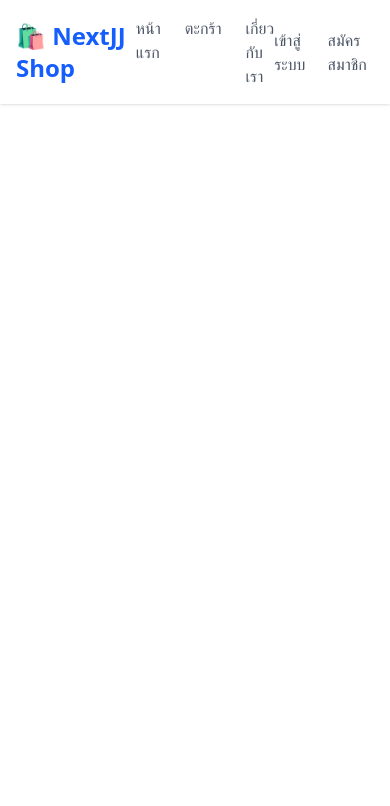
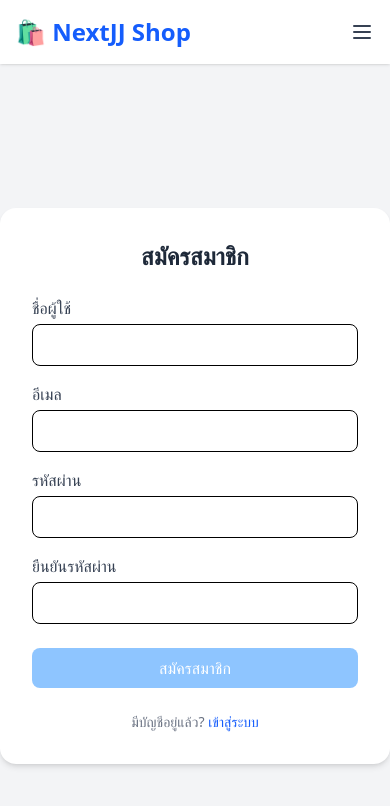
Before and after one commit to Nextjingjing/nextjj-ecommerce-frontend, a React (Vite) app: page /register in a window 390 px wide. Shown: the top 806 px of the page. Built offline with nearby package versions, Linux system fonts and the light colour scheme; no server answers.

Commit message:
add responsive

```diff
--- a/src/app.tsx
+++ b/src/app.tsx
@@ -3,6 +3,7 @@ import HomePage from "./pages/HomePage";
 import LoginPage from "./pages/LoginPage";
 import Header from "./components/Header";
 import { AuthProvider } from "./contexts/AuthContext";
+import RegisterPage from "./pages/RegisterPage";
 
 function App() {
   return (
@@ -12,6 +13,7 @@ function App() {
         <Routes>
           <Route path="/" element={<HomePage />} />
           <Route path="/login" element={<LoginPage />} />
+          <Route path="/register" element={<RegisterPage />} />
         </Routes>
       </Router>
     </AuthProvider>
--- a/src/components/Header.tsx
+++ b/src/components/Header.tsx
@@ -1,3 +1,4 @@
+import { useState } from "react";
 import { Link, NavLink, useNavigate } from "react-router-dom";
 import { useAuth } from "../contexts/AuthContext";
 import { logout as apiLogout } from "../api/authApi";
@@ -5,6 +6,7 @@ import { logout as apiLogout } from "../api/authApi";
 export default function Header() {
   const { username, logout } = useAuth();
   const navigate = useNavigate();
+  const [menuOpen, setMenuOpen] = useState(false);
 
   const handleLogout = async () => {
     try {
@@ -14,17 +16,54 @@ export default function Header() {
     } finally {
       logout();
       navigate("/login");
+      setMenuOpen(false);
     }
   };
+
+  const toggleMenu = () => setMenuOpen((prev) => !prev);
 
   return (
     <header className="bg-white shadow-sm sticky top-0 z-50">
       <nav className="max-w-6xl mx-auto flex items-center justify-between p-4">
-        <Link to="/" className="text-2xl font-bold text-blue-600">
+        {/* โลโก้ */}
+        <Link
+          to="/"
+          className="text-2xl font-bold text-blue-600 flex items-center gap-2"
+          onClick={() => setMenuOpen(false)}
+        >
           🛍️ NextJJ Shop
         </Link>
 
-        <div className="flex space-x-6">
+        {/* ปุ่ม hamburger (แสดงเฉพาะมือถือ) */}
+        <button
+          className="md:hidden text-gray-700 focus:outline-none"
+          onClick={toggleMenu}
+        >
+          {menuOpen ? (
+            <svg
+              xmlns="http://www.w3.org/2000/svg"
+              className="h-6 w-6"
+              fill="none"
+              viewBox="0 0 24 24"
+              stroke="currentColor"
+            >
+              <path strokeLinecap="round" strokeLinejoin="round" strokeWidth={2} d="M6 18L18 6M6 6l12 12" />
+            </svg>
+          ) : (
+            <svg
+              xmlns="http://www.w3.org/2000/svg"
+              className="h-6 w-6"
+              fill="none"
+              viewBox="0 0 24 24"
+              stroke="currentColor"
+            >
+              <path strokeLinecap="round" strokeLinejoin="round" strokeWidth={2} d="M4 6h16M4 12h16M4 18h16" />
+            </svg>
+          )}
+        </button>
+
+        {/* เมนูหลัก (desktop) */}
+        <div className="hidden md:flex space-x-6">
           <NavLink
             to="/"
             end
@@ -36,7 +75,6 @@ export default function Header() {
           >
             หน้าแรก
           </NavLink>
-
           <NavLink
             to="/cart"
             className={({ isActive }) =>
@@ -47,7 +85,6 @@ export default function Header() {
           >
             ตะกร้า
           </NavLink>
-
           <NavLink
             to="/about"
             className={({ isActive }) =>
@@ -60,10 +97,11 @@ export default function Header() {
           </NavLink>
         </div>
 
-        <div className="flex items-center space-x-4">
+        {/* เมนูผู้ใช้ (desktop) */}
+        <div className="hidden md:flex items-center space-x-4">
           {username ? (
             <>
-              <span className="text-gray-700 font-medium">
+              <span className="text-gray-700 font-medium whitespace-nowrap">
                 👋 สวัสดี, {username}
               </span>
               <button
@@ -91,6 +129,67 @@ export default function Header() {
           )}
         </div>
       </nav>
+
+      {/* เมนูมือถือ */}
+      {menuOpen && (
+        <div className="md:hidden bg-white shadow-inner border-t border-gray-100 flex flex-col space-y-2 px-4 pb-4 animate-slide-down">
+          <NavLink
+            to="/"
+            end
+            onClick={() => setMenuOpen(false)}
+            className="py-2 text-gray-700 font-medium hover:text-blue-600"
+          >
+            หน้าแรก
+          </NavLink>
+          <NavLink
+            to="/cart"
+            onClick={() => setMenuOpen(false)}
+            className="py-2 text-gray-700 font-medium hover:text-blue-600"
+          >
+            ตะกร้า
+          </NavLink>
+          <NavLink
+            to="/about"
+            onClick={() => setMenuOpen(false)}
+            className="py-2 text-gray-700 font-medium hover:text-blue-600"
+          >
+            เกี่ยวกับเรา
+          </NavLink>
+
+          <div className="border-t border-gray-200 pt-2 mt-2">
+            {username ? (
+              <>
+                <span className="block text-gray-700 font-medium py-1">
+                  👋 {username}
+                </span>
+                <button
+                  onClick={handleLogout}
+                  className="w-full bg-red-500 text-white py-2 rounded-lg hover:bg-red-600 transition"
+                >
+                  ออกจากระบบ
+                </button>
+              </>
+            ) : (
+              <>
+                <NavLink
+                  to="/login"
+                  onClick={() => setMenuOpen(false)}
+                  className="block py-2 text-gray-700 font-medium hover:text-blue-600"
+                >
+                  เข้าสู่ระบบ
+                </NavLink>
+                <NavLink
+                  to="/register"
+                  onClick={() => setMenuOpen(false)}
+                  className="block py-2 text-gray-700 font-medium hover:text-blue-600"
+                >
+                  สมัครสมาชิก
+                </NavLink>
+              </>
+            )}
+          </div>
+        </div>
+      )}
     </header>
   );
 }
--- /dev/null
+++ b/src/pages/RegisterPage.tsx
@@ -0,0 +1,164 @@
+import { useState } from "react";
+import { useNavigate } from "react-router-dom";
+import { register as apiRegister } from "../api/authApi";
+import { useAuth } from "../contexts/AuthContext";
+
+export default function RegisterPage() {
+  const navigate = useNavigate();
+  const { login } = useAuth();
+  const [formData, setFormData] = useState({
+    username: "",
+    email: "",
+    password: "",
+    confirmPassword: "",
+  });
+  const [message, setMessage] = useState("");
+  const [loading, setLoading] = useState(false);
+
+  // ตรวจสอบว่ารหัสผ่านตรงกันไหม
+  const passwordsMatch =
+    formData.password === formData.confirmPassword &&
+    formData.password.length >= 6;
+
+  const handleChange = (e: React.ChangeEvent<HTMLInputElement>) => {
+    setFormData({ ...formData, [e.target.name]: e.target.value });
+  };
+
+  const handleRegister = async (e: React.FormEvent) => {
+    e.preventDefault();
+    setMessage("");
+
+    if (!passwordsMatch) {
+      setMessage("รหัสผ่านไม่ตรงกัน");
+      return;
+    }
+
+    setLoading(true);
+
+    try {
+      const res = await apiRegister({
+        username: formData.username,
+        email: formData.email,
+        password: formData.password,
+      });
+
+      if (res.status === "success") {
+        login(formData.username);
+        setMessage("สมัครสมาชิกสำเร็จ! กำลังเข้าสู่ระบบ...");
+        setTimeout(() => navigate("/"), 1000);
+      } else {
+        setMessage(res.message || "สมัครสมาชิกไม่สำเร็จ");
+      }
+    } catch (error: any) {
+      console.error(error);
+      setMessage("เกิดข้อผิดพลาด กรุณาลองใหม่อีกครั้ง");
+    } finally {
+      setLoading(false);
+    }
+  };
+
+  return (
+    <div className="flex items-center justify-center min-h-screen bg-gray-100">
+      <form
+        onSubmit={handleRegister}
+        className="bg-white w-full max-w-md p-8 rounded-2xl shadow-md"
+      >
+        <h2 className="text-2xl font-bold mb-6 text-center text-gray-800">
+          สมัครสมาชิก
+        </h2>
+
+        {/* Username */}
+        <div className="mb-4">
+          <label className="block text-gray-700 mb-1">ชื่อผู้ใช้</label>
+          <input
+            type="text"
+            name="username"
+            value={formData.username}
+            onChange={handleChange}
+            required
+            minLength={3}
+            className="w-full border rounded-lg px-3 py-2 focus:ring-2 focus:ring-blue-500"
+          />
+        </div>
+
+        {/* Email */}
+        <div className="mb-4">
+          <label className="block text-gray-700 mb-1">อีเมล</label>
+          <input
+            type="email"
+            name="email"
+            value={formData.email}
+            onChange={handleChange}
+            required
+            className="w-full border rounded-lg px-3 py-2 focus:ring-2 focus:ring-blue-500"
+          />
+        </div>
+
+        {/* Password */}
+        <div className="mb-4">
+          <label className="block text-gray-700 mb-1">รหัสผ่าน</label>
+          <input
+            type="password"
+            name="password"
+            value={formData.password}
+            onChange={handleChange}
+            required
+            minLength={6}
+            className="w-full border rounded-lg px-3 py-2 focus:ring-2 focus:ring-blue-500"
+          />
+        </div>
+
+        {/* Confirm Password */}
+        <div className="mb-6">
+          <label className="block text-gray-700 mb-1">ยืนยันรหัสผ่าน</label>
+          <input
+            type="password"
+            name="confirmPassword"
+            value={formData.confirmPassword}
+            onChange={handleChange}
+            required
+            minLength={6}
+            className={`w-full border rounded-lg px-3 py-2 focus:ring-2 ${
+              formData.confirmPassword && !passwordsMatch
+                ? "border-red-500 focus:ring-red-400"
+                : "focus:ring-blue-500"
+            }`}
+          />
+          {formData.confirmPassword && !passwordsMatch && (
+            <p className="text-red-500 text-sm mt-1">
+              ⚠️ รหัสผ่านไม่ตรงกัน
+            </p>
+          )}
+        </div>
+
+        {/* Submit Button */}
+        <button
+          type="submit"
+          disabled={!passwordsMatch || loading}
+          className={`w-full py-2 rounded-lg transition text-white ${
+            !passwordsMatch || loading
+              ? "bg-blue-300 cursor-not-allowed"
+              : "bg-blue-500 hover:bg-blue-600"
+          }`}
+        >
+          {loading ? "กำลังสมัคร..." : "สมัครสมาชิก"}
+        </button>
+
+        {message && (
+          <p className="mt-4 text-center text-gray-700 font-medium">{message}</p>
+        )}
+
+        <p className="mt-6 text-center text-sm text-gray-500">
+          มีบัญชีอยู่แล้ว?{" "}
+          <button
+            type="button"
+            onClick={() => navigate("/login")}
+            className="text-blue-600 hover:underline font-medium"
+          >
+            เข้าสู่ระบบ
+          </button>
+        </p>
+      </form>
+    </div>
+  );
+}
```
